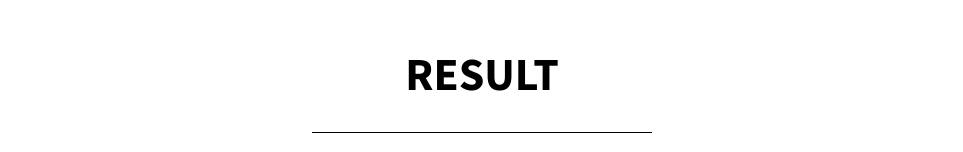
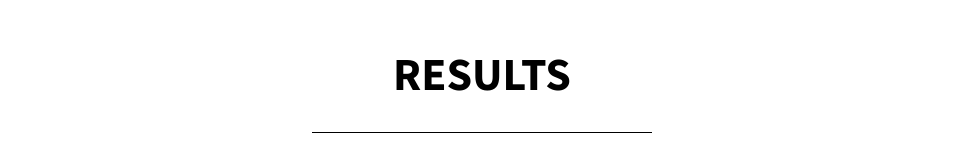
Before and after one commit to scooter333/scooter333.github.io, a plain HTML site: page index.html in a window 1280 px wide. Shown: the part 4037-4189 px from the top of the page, without its empty margins (158-1121 px from the left). Drawn offline with nearby package versions, Linux system fonts and the light colour scheme; some packages are replaced by stand-ins of ours; a script that the page names is missing.

Commit message:
Add files via upload

```diff
--- a/index.html
+++ b/index.html
@@ -188,7 +188,7 @@
 
     <div class="portfolio-margin">
 
-      <h1>RESULT</h1>
+      <h1>RESULTS</h1>
       <hr/>
       <p>We found the best results when looking at the features mean, variance, and range when using boxcar and sliding window with K nearest neighbor. As you can see in the ROC curve bellow we acheived best results for good (class 2) and bad (class 0) times. Since our goal was to focus on classifying good versus bad times if we ignore the results for netural times we get the following ocnfusion matrix. As you can see it acheived fairly good results. Having precision values of 0.9615 and 0.8218 for class 0 and 2 respectively, recall values of 0.4717 and 0.9923 for class 0 and 2 respectively, and F1-Scores of 0.6329 and 0.8991 for class 0 and 2 respectively.</p>
 
```
